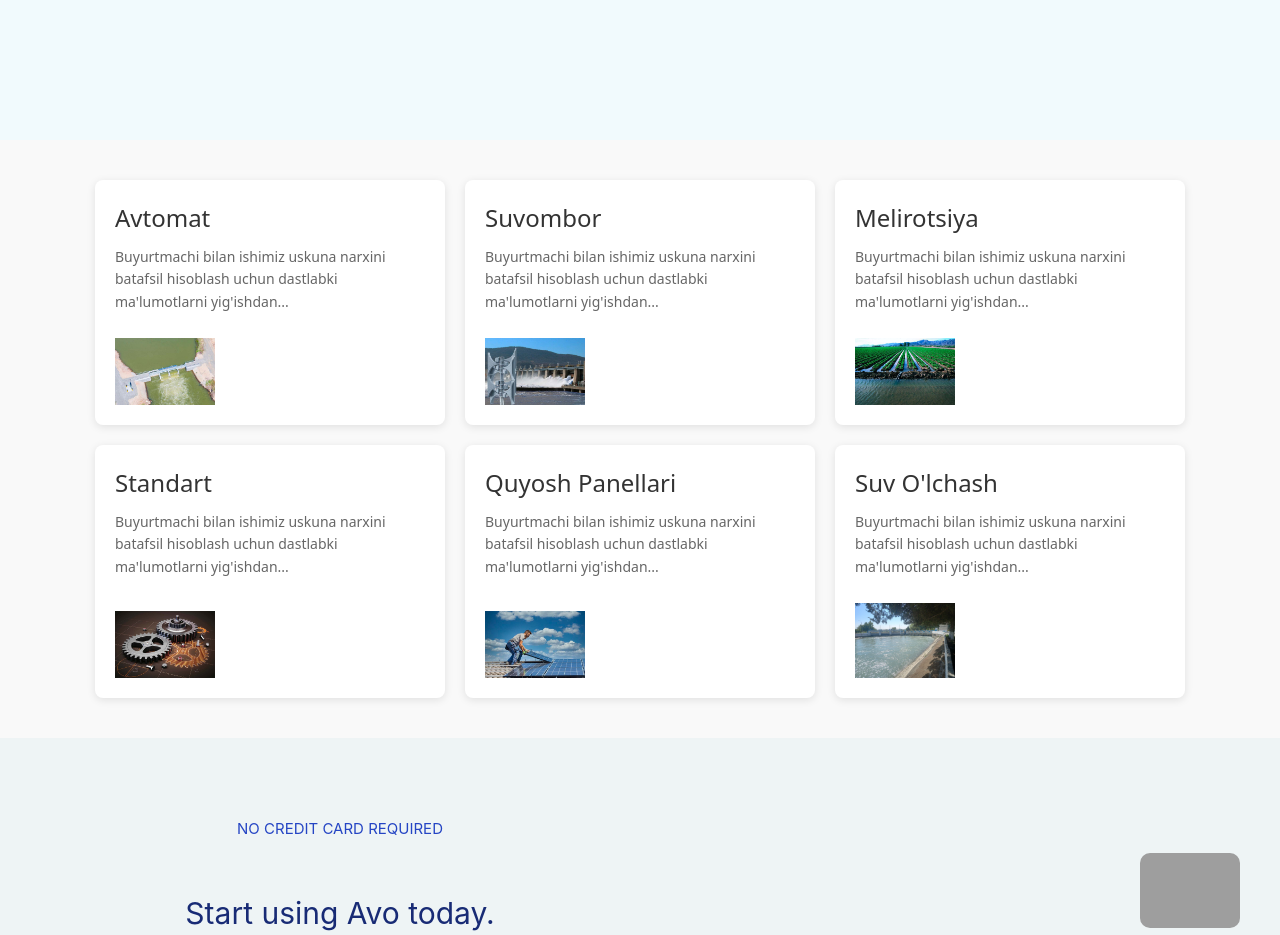
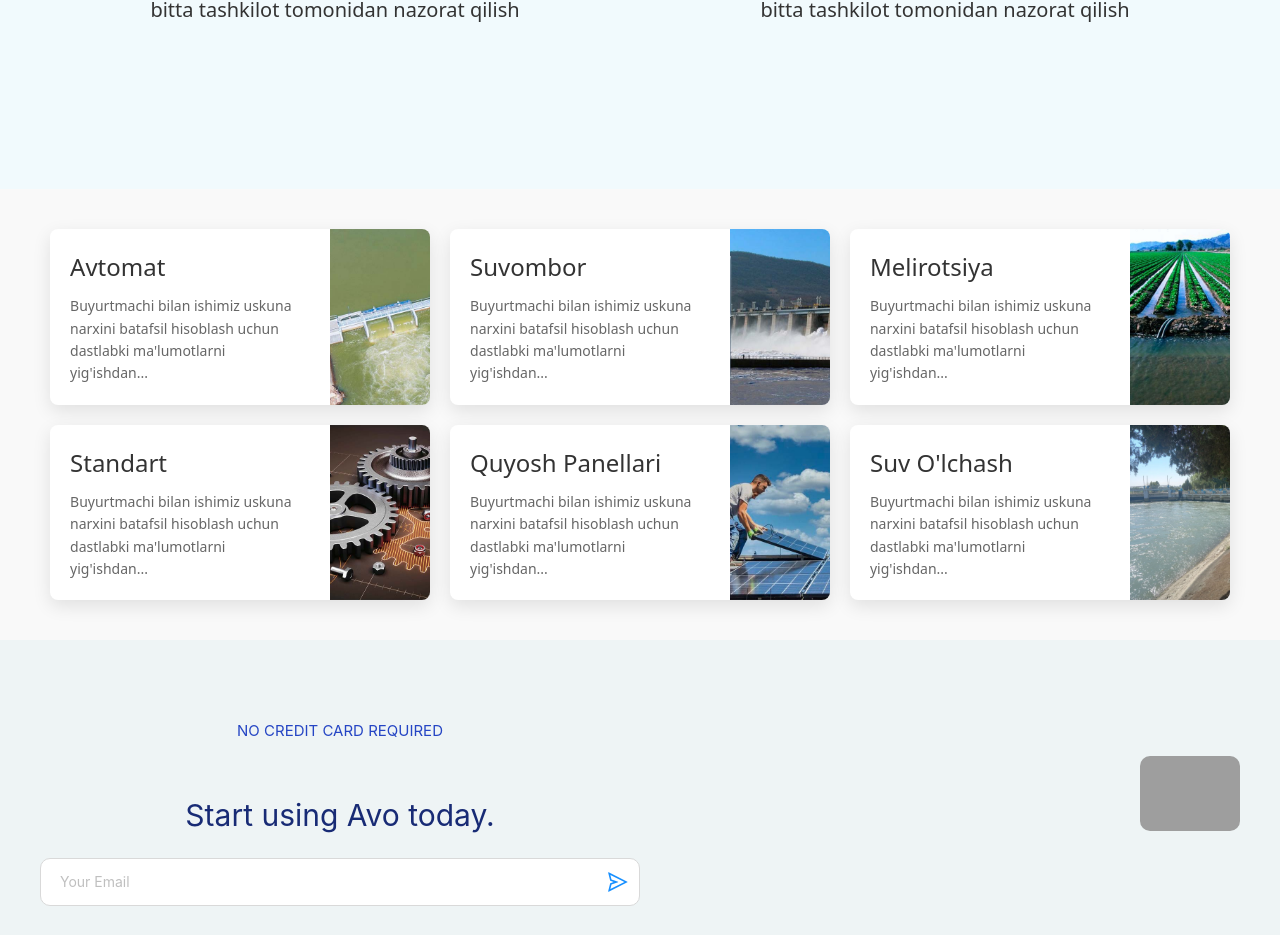
Before and after one commit to humoyun21/Smart-Solutions-System, a React (Vite) app: page /xizmatlar in a window 1280 px wide. Shown: the part 2553-3488 px from the top of the page. Built offline with nearby package versions, Linux system fonts and the light colour scheme; grey boxes are pictures that could not be loaded.

Commit message:
xizmatlar

```diff
--- a/src/pages/xizmatlar/index.jsx
+++ b/src/pages/xizmatlar/index.jsx
@@ -9,13 +9,6 @@ import standart from "../../assets/images/standart.jpg";
 import quyoshpanellari from "../../assets/images/quyoshpanellari.jpeg";
 import suvolchash from "../../assets/images/suvolchash.jpg";
 
-
-import Service1 from "../../assets/images/service1.png";
-import Service2 from "../../assets/images/service2.png";
-import Service3 from "../../assets/images/service3.png";
-import Service4 from "../../assets/images/service4.png";
-import Service5 from "../../assets/images/service5.png";
-import Service6 from "../../assets/images/service6.png";
 
 function Index() {
   const content = {
@@ -83,15 +76,15 @@ function Index() {
       title: "Loyihani qo'llab-quvvatlash va barcha bosqichlarni bitta tashkilot tomonidan nazorat qilish",
     },
     {
-      imgSrc: suvombor,
+      imgSrc: melirotsiya,
       title: "Loyihani qo'llab-quvvatlash va barcha bosqichlarni bitta tashkilot tomonidan nazorat qilish",
     },
     {
-      imgSrc: suvombor,
+      imgSrc: quyoshpanellari,
       title: "Loyihani qo'llab-quvvatlash va barcha bosqichlarni bitta tashkilot tomonidan nazorat qilish",
     },
     {
-      imgSrc: suvombor,
+      imgSrc: suvolchash,
       title: "Loyihani qo'llab-quvvatlash va barcha bosqichlarni bitta tashkilot tomonidan nazorat qilish",
     },
     // Add more objects as needed
@@ -171,7 +164,7 @@ function Index() {
       <img src={card.imgSrc} alt={card.title} />
     </div>
   ))}
-</div>
+      </div>
 
 
 
--- a/src/pages/xizmatlar/style.scss
+++ b/src/pages/xizmatlar/style.scss
@@ -188,52 +188,9 @@ background-color: #f1fafd;
 
 
 
-// .cards {
-//   display: flex;
-//   flex-wrap: wrap;
-//   gap: 20px;
-//   justify-content: space-around;
-
-//   .cards-wrap {
-//     width: calc(33.333% - 20px);
-//     background: #fff;
-//     border-radius: 10px;
-//     box-shadow: 0 4px 8px rgba(0, 0, 0, 0.1);
-//     overflow: hidden;
-//     transition: transform 0.3s, box-shadow 0.3s;
-//     cursor: pointer;
-
-//     &:hover {
-//       transform: translateY(-10px);
-//       box-shadow: 0 8px 16px rgba(0, 0, 0, 0.2);
-//     }
-
-//     img {
-//       width: 100%;
-//       height: 200px;
-//       object-fit: cover;
-//       border-bottom: 2px solid #007bff;
-//     }
-
-//     h2 {
-//       font-size: 1.5rem;
-//       margin: 20px;
-//     }
-
-//     p {
-//       font-size: 1rem;
-//       margin: 20px;
-//       line-height: 1.5;
-//     }
-//   }
-// }
-
-
-
 .cards {
   padding: 40px;
   background-color: #f9f9f9;
-  padding: 40px 0;
   display: flex;
   gap: 20px;
   flex-wrap: wrap;
@@ -242,45 +199,42 @@ background-color: #f1fafd;
   &-wrap {
     background-color: #fff;
     border-radius: 8px;
-    box-shadow: 0 2px 8px rgba(0, 0, 0, 0.1);
+    box-shadow: 0 6px 18px rgba(0, 0, 0, 0.1);
     overflow: hidden;
     transition: transform 0.3s ease, box-shadow 0.3s ease;
-    width: calc(33.33% - 20px); /* 33.33% width for 3 cards per row minus the gap */
-    max-width: 350px; /* Adjust the max-width for consistency */
-    text-align: left;
+    width: calc(33.33% - 20px);
+    max-width: 400px;
     display: flex;
-    flex-direction: column;
-    padding: 20px;
+
+    align-items: center; /* Center align the content vertically */
+    gap: 15px; /* Add some space between image and content */
 
     &:hover {
       transform: translateY(-5px);
-      box-shadow: 0 6px 16px rgba(0, 0, 0, 0.2);
+      box-shadow: 0 10px 40px rgba(0, 0, 0, 0.2);
+    }
+
+    img {
+      width: 100px;
+      height: 100%;
+      object-fit: cover;
+      align-self: flex-start;
     }
 
     .card-content {
+      padding: 20px;
       flex-grow: 1;
-      padding-bottom: 15px;
-    }
-
-    img {
-      width: 100px; /* Adjust the size of the image */
-      height: auto;
-      object-fit: cover;
-      margin-top: 10px;
-      align-self: flex-start; /* Align image to the bottom right */
-    }
-
       h2 {
-      padding: 0px ;
-      font-size: 24px; /* Slightly larger font for title */
+        padding: 0px;
+        font-size: 24px;
         color: #333;
         margin-bottom: 10px;
       }
-
       p {
-      font-size: 14px; /* Adjusted font size */
+        font-size: 14px;
         color: #666;
         line-height: 1.6;
       }
     }
   }
+}
```
Also changed, not shown: 1 other file (tests, documents, lock files or other folders). Lines whose indentation alone changed are shown as unchanged.
